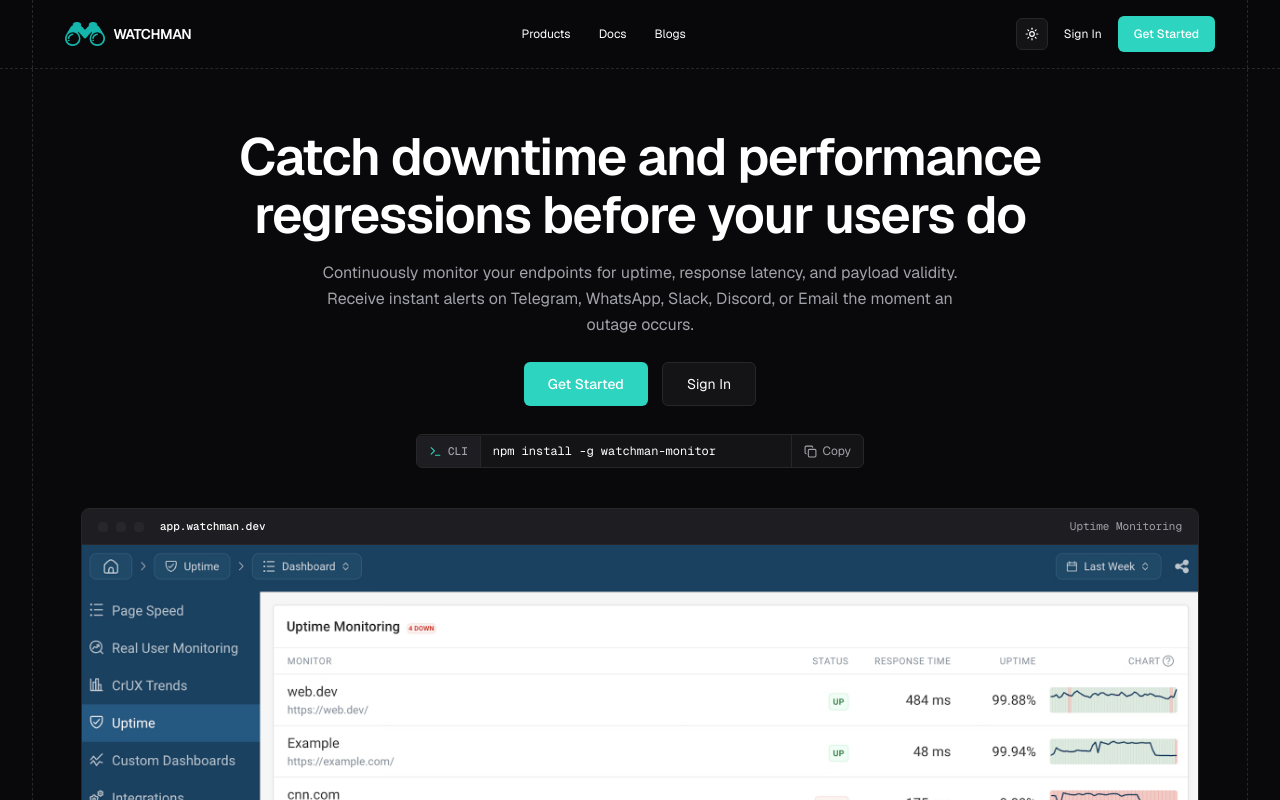
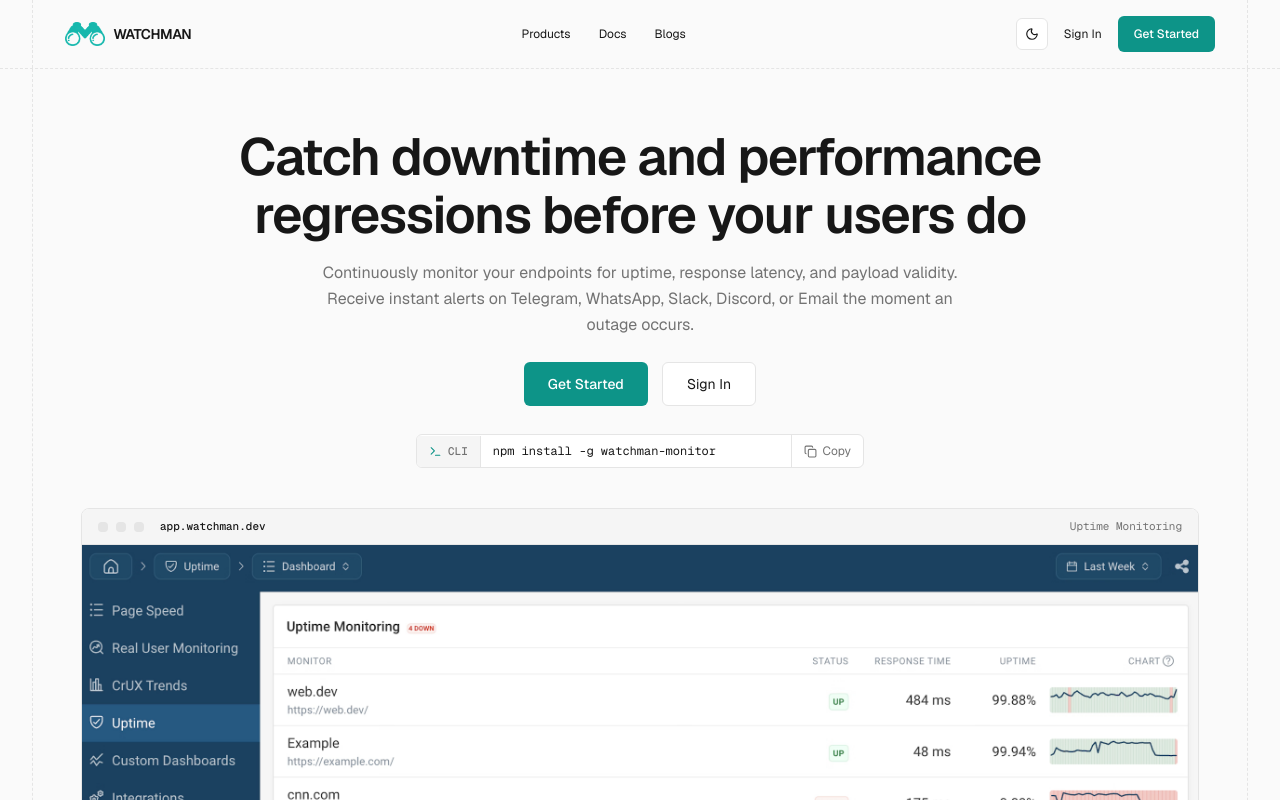
Before and after one commit to Gunplay13/watch_man, a React (Vite) app in the folder frontend/: page / in a window 1280 px wide. Shown: the top 800 px of the page. Built offline with nearby package versions, Linux system fonts and the light colour scheme.

Commit message:
feat: implement theme switching functionality and smooth scrolling behavior

```diff
--- a/frontend/index.html
+++ b/frontend/index.html
@@ -9,6 +9,18 @@
     <link rel="preconnect" href="https://fonts.gstatic.com" crossorigin />
     <link href="https://fonts.googleapis.com/css2?family=Geist:wght@100..900&family=Geist+Mono:wght@100..900&display=swap" rel="stylesheet" />
     <title>Watcher Dashboard</title>
+    <script>
+      (function() {
+        try {
+          var saved = localStorage.getItem('wm-theme');
+          if (saved === 'light' || (!saved && window.matchMedia('(prefers-color-scheme: light)').matches)) {
+            document.documentElement.dataset.theme = 'light';
+          } else {
+            document.documentElement.dataset.theme = 'dark';
+          }
+        } catch (e) {}
+      })();
+    </script>
   </head>
   <body>
     <div id="root"></div>
--- a/frontend/src/components/landing/LandingFooter.tsx
+++ b/frontend/src/components/landing/LandingFooter.tsx
@@ -97,7 +97,7 @@ export default function LandingFooter(): React.JSX.Element {
               </div>
 
               {/* Resources */}
-              <div className="flex flex-col">
+              <div id="blog" className="flex flex-col scroll-mt-24">
                 <h3 className="text-sm font-medium text-wm-text mb-4">Resources</h3>
                 <ul className="flex flex-col gap-2.5">
                   <li>
--- a/frontend/src/components/landing/LandingNavbar.tsx
+++ b/frontend/src/components/landing/LandingNavbar.tsx
@@ -5,7 +5,15 @@ import { useAuth } from '../../state/Auth';
 
 export default function LandingNavbar(): React.JSX.Element {
   const { user } = useAuth();
-  const [theme, setTheme] = useState<'dark' | 'light'>('dark');
+  const [theme, setTheme] = useState<'dark' | 'light'>(() => {
+    if (typeof document !== 'undefined') {
+      const current = document.documentElement.dataset.theme as 'dark' | 'light' | undefined;
+      if (current) return current;
+      const saved = localStorage.getItem('wm-theme') as 'dark' | 'light' | null;
+      if (saved) return saved;
+    }
+    return 'dark';
+  });
   const [mobileOpen, setMobileOpen] = useState(false);
 
   useEffect(() => {
--- a/frontend/src/index.css
+++ b/frontend/src/index.css
@@ -89,6 +89,10 @@
 .wm-screenshot-light { display: none; }
 [data-theme="light"] .wm-screenshot-dark { display: none; }
 [data-theme="light"] .wm-screenshot-light { display: block; }
+html {
+  scroll-behavior: smooth;
+  scroll-padding-top: 5rem;
+}
 * { box-sizing: border-box; }
 body {
   margin: 0;
```
